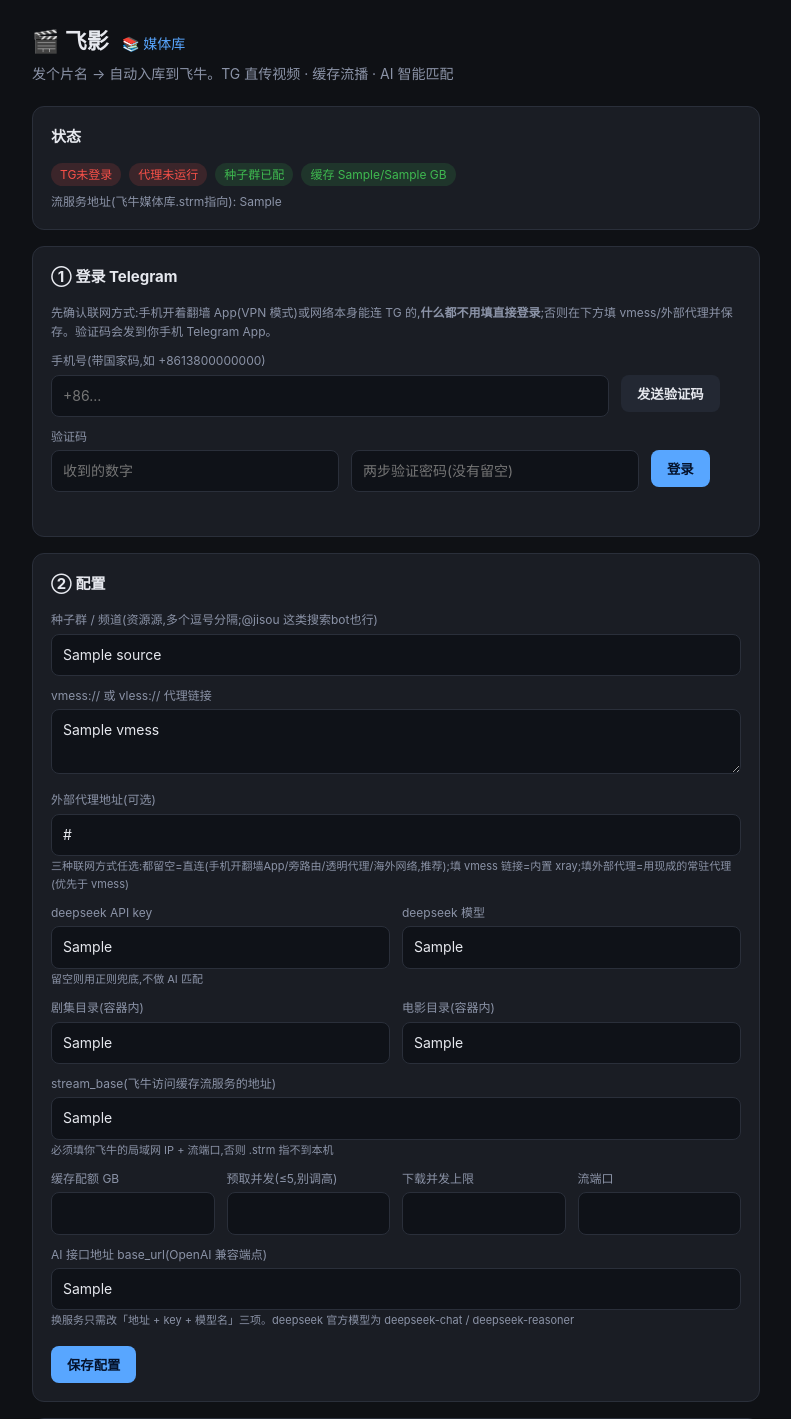
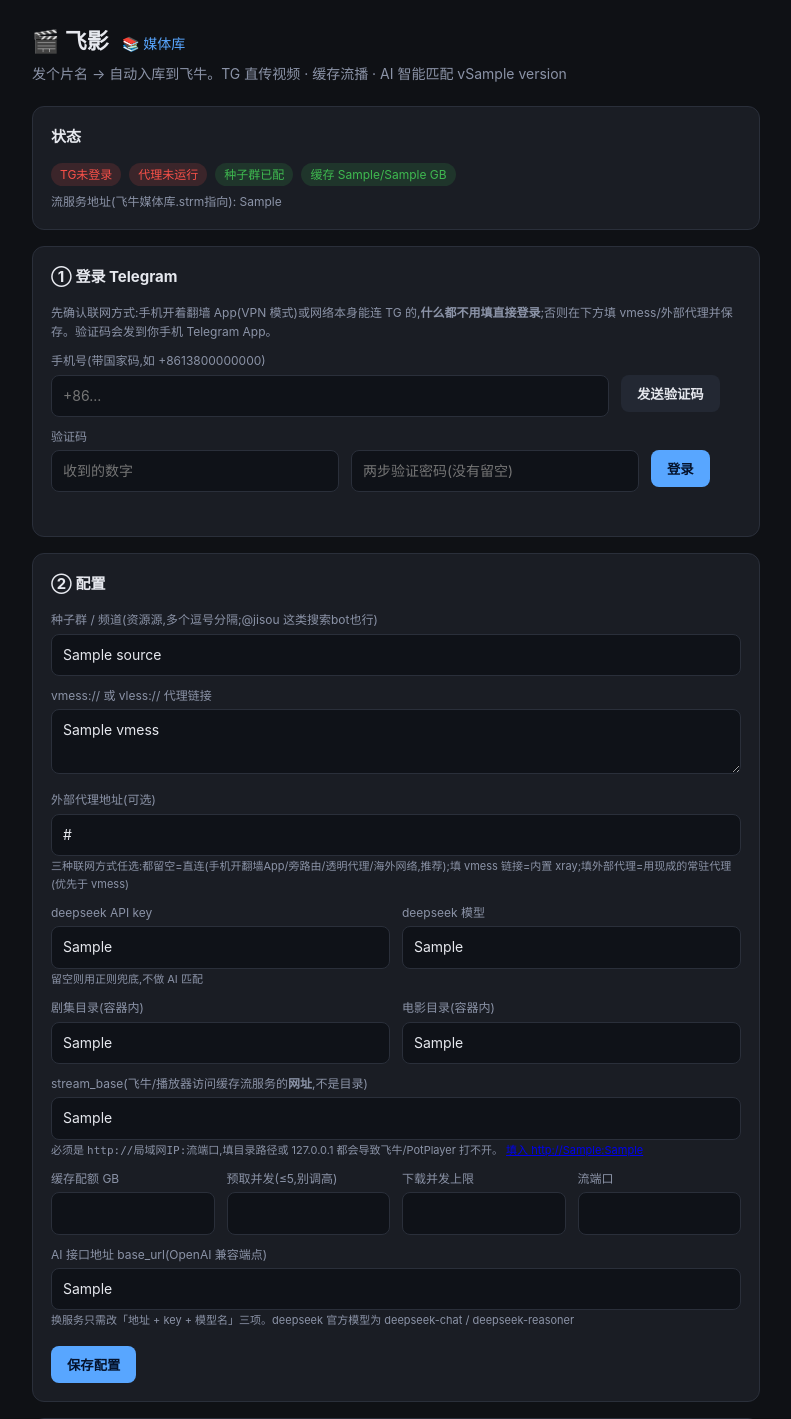
Before and after one commit to hlyylly/feiying, a FastAPI app: template app/web/templates/index.html in a window 1280 px wide. Shown: the top 1419 px of the page, without its empty margins (244-1035 px from the left). Run offline with FastAPI, Linux system fonts and the light colour scheme; the template is opened without the code that fills it: most values are stand-ins (such as "Sample title", 1, 10 or a date in 2020); parts of the project's set-up code (start-up, migrations or seed data) failed here and were passed over.

Commit message:
回应论坛反馈:显示版本号、stream_base 防误填、放开长剧集数上限
论坛帖 tid=67260 的三个反馈:

1. 57 楼「不知道当前是不是最新版本」
   - app/__init__.py 加 __version__,Web 首页标题旁显示并链到 Releases
   - 前端异步查 GitHub latest release,有新版才提示;连不上就静默(国内常态)

2. 68 楼 doctorlee 把 stream_base 当成目录填,导致 .strm 指向废地址,
   飞牛和 PotPlayer 都打不开
   - config.normalize_stream_base(): 只填 IP:端口自动补 http://、去尾斜杠;
     填目录路径/127.0.0.1/带路径的一律给出具体错误
   - 填错时不写进配置,回首页红字说明原因;首页状态区常驻校验提示
   - 输入框 placeholder 和「一键填入」用真实局域网 IP

3. 67 楼 zhanrui1120「明明有184集现在只显示117」——不是 deepseek 配置问题,
   是候选收集链路上三道硬上限,长剧必然收不全:
   - finder.SEARCH_LIMIT 80 → 300(每个群/频道翻多少条搜索结果)
   - finder._from_bot max_pages 6 → 20(深链 bot 翻页,已有「本页无本剧条目就停」的早停)
   - ai.AI_CAND_LIMIT 150 → 400(给模型看的候选条数)
   - _chat 支持 max_tokens,analyze/pick_deeplink 用 8192:
     184 集的 episodes 数组接近默认 4K 输出上限,会被截成半截 JSON
   - 放开后链接回扫范围可能很大,加 MAX_SCAN_IDS 保护,避免 flood-wait

Co-Authored-By: Claude Opus 5 (1M context) <noreply@anthropic.com>

```diff
--- a/app/__init__.py
+++ b/app/__init__.py
@@ -0,0 +1 @@
+__version__ = "1.4.0"    # 发版时与 fpk/project/manifest、android/app/build.gradle 一起改
--- a/app/service.py
+++ b/app/service.py
@@ -2,6 +2,8 @@
 Web 和 main 都通过它驱动。"""
 import asyncio
 from . import state, proxy as proxymod, tg, cache_server, watchdog, updater
+from . import __version__
+from .config import normalize_stream_base
 
 _flags = {"watchdog": False, "updater": False}
 
@@ -83,6 +85,8 @@ async def recover():
 
 def status():
     return {
+        "version": __version__,
+        "stream_base_err": normalize_stream_base(state.cfg.stream_base)[1],
         "logged_in": bool(state.cfg.session),
         "phone": state.cfg.phone,
         "proxy_running": bool(state.proxy and state.proxy.is_running()),
--- a/app/web/templates/index.html
+++ b/app/web/templates/index.html
@@ -31,7 +31,10 @@
 <body>
 <div class="wrap">
   <h1>🎬 飞影 <a href="/library" style="font-size:14px;color:var(--acc);text-decoration:none;font-weight:400;margin-left:8px">📚 媒体库</a></h1>
-  <p class="sub">发个片名 → 自动入库到飞牛。TG 直传视频 · 缓存流播 · AI 智能匹配</p>
+  <p class="sub">发个片名 → 自动入库到飞牛。TG 直传视频 · 缓存流播 · AI 智能匹配
+    <a href="https://github.com/hlyylly/feiying/releases" target="_blank" rel="noopener"
+       style="color:var(--muted);text-decoration:none">v{{ st.version }}</a>
+    <span id="newver"></span></p>
 
   <div class="card">
     <h2>状态</h2>
@@ -43,7 +46,10 @@
       <span class="pill {{ 'ok' if st.source else 'bad' }}">{{ '种子群已配' if st.source else '未配种子群' }}</span>
       <span class="pill ok">缓存 {{ st.cache_gb }}/{{ st.quota_gb }} GB</span>
     </div>
-    <div class="muted">流服务地址(飞牛媒体库.strm指向): {{ st.stream_base or '未设置,请在下方填 stream_base' }}</div>
+    <div class="muted">流服务地址(飞牛媒体库.strm指向): {{ st.stream_base or '未设置' }}</div>
+    {% if err or st.stream_base_err %}
+    <div class="msg" style="color:var(--bad);margin-top:6px">⚠ {{ err or st.stream_base_err }}</div>
+    {% endif %}
   </div>
 
   {% if not st.logged_in %}
@@ -102,9 +108,10 @@
       <div><label>剧集目录(容器内)</label><input name="media_dir" value="{{ cfg.media_dir }}"></div>
       <div><label>电影目录(容器内)</label><input name="movie_dir" value="{{ cfg.movie_dir }}"></div>
     </div>
-    <label>stream_base(飞牛访问缓存流服务的地址)</label>
-    <input name="stream_base" value="{{ cfg.stream_base }}" placeholder="http://192.168.3.8:8890">
-    <div class="hint">必须填你飞牛的局域网 IP + 流端口,否则 .strm 指不到本机</div>
+    <label>stream_base(飞牛/播放器访问缓存流服务的<b>网址</b>,不是目录)</label>
+    <input id="sbase" name="stream_base" value="{{ cfg.stream_base }}" placeholder="http://{{ lan_ip }}:{{ cfg.stream_port }}">
+    <div class="hint">必须是 <code>http://局域网IP:流端口</code>,填目录路径或 127.0.0.1 都会导致飞牛/PotPlayer 打不开。
+      <a href="#" onclick="document.getElementById('sbase').value='http://{{ lan_ip }}:{{ cfg.stream_port }}';return false">填入 http://{{ lan_ip }}:{{ cfg.stream_port }}</a></div>
     <div class="row">
       <div><label>缓存配额 GB</label><input name="cache_quota_gb" type="number" value="{{ cfg.cache_quota_gb }}"></div>
       <div><label>预取并发(≤5,别调高)</label><input name="prefetch_workers" type="number" value="{{ cfg.prefetch_workers }}"></div>
@@ -157,6 +164,15 @@ async function ingest(){ const m=document.getElementById('ingestMsg'); m.textCon
 async function unfollow(show){ await post('/unfollow',{show}); location.reload(); }
 async function checkNow(){ const m=document.getElementById('followMsg'); m.textContent='触发中…';
   const r=await post('/check_now',{}); m.textContent=r.msg||''; }
+// 查最新版(连不上 GitHub 就当没这回事,不影响页面)
+(function(){ const cur='{{ st.version }}';
+  const cmp=(a,b)=>{a=a.split('.').map(Number);b=b.split('.').map(Number);
+    for(let i=0;i<3;i++){ if((a[i]||0)!==(b[i]||0)) return (a[i]||0)-(b[i]||0); } return 0; };
+  fetch('https://api.github.com/repos/hlyylly/feiying/releases/latest').then(r=>r.json()).then(d=>{
+    const v=(d.tag_name||'').replace(/^v/,'');
+    if(v && cmp(v,cur)>0) document.getElementById('newver').innerHTML=
+      ' → <a href="https://github.com/hlyylly/feiying/releases" target="_blank" rel="noopener" style="color:var(--acc)">有新版 v'+v+'</a>';
+  }).catch(()=>{}); })();
 </script>
 </body>
 </html>
```
Also changed, not shown: app/ai.py (+10 -5 lines), app/config.py (+19 -1 lines), app/finder.py (+10 -6 lines), app/web/routes.py (+8 -3 lines).
